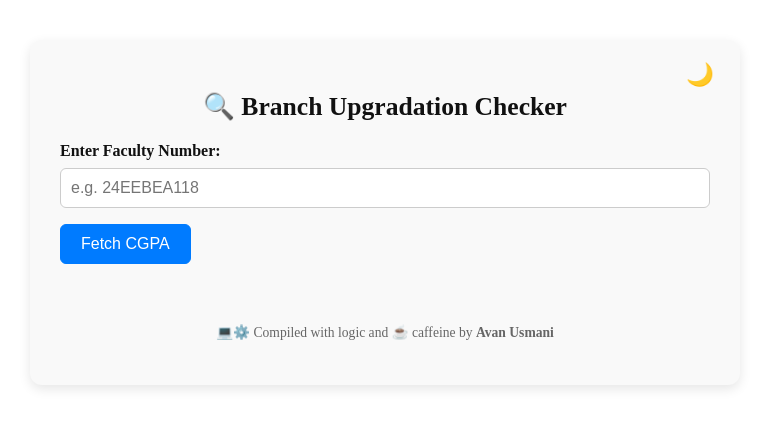
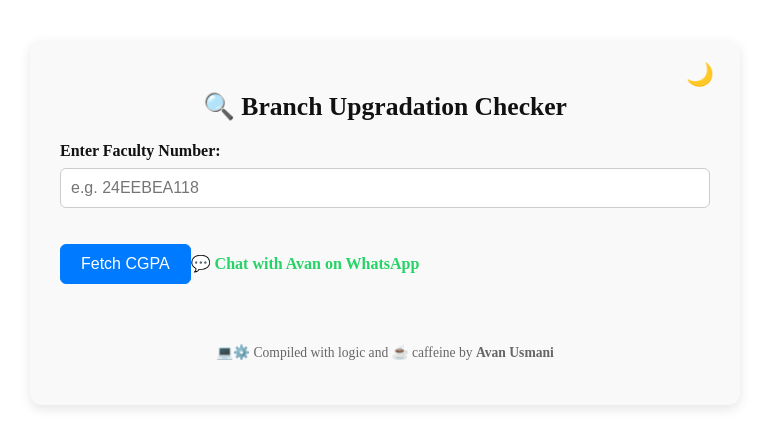
Before and after one commit to ShaikhAyan3053/BanchChange, a React (Create React App) app: page / in a window 1280 px wide. Shown: the top 448 px of the page, without its empty margins (255-1024 px from the left). Built offline with nearby package versions, Linux system fonts and the light colour scheme.

Commit message:
Add files via upload

```diff
--- a/src/App.js
+++ b/src/App.js
@@ -884,7 +884,21 @@ export default function App() {
           {result}
         </div>
       )}
-
+      <a
+        href="https://wa.me/6388359596?text=Hi%20Avan%2C%20I%20have%20a%20question%20regarding%20branch%20upgradation"
+        target="_blank"
+        rel="noopener noreferrer"
+        style={{
+          display: "inline-block",
+          marginTop: "30px",
+          fontSize: "1rem",
+          textDecoration: "none",
+          color: "#25D366",
+          fontWeight: "bold"
+        }}
+      >
+        💬 Chat with Avan on WhatsApp
+      </a>
       <p style={{ marginTop: "40px", fontSize: "0.85rem", color: darkMode ? "#aaa" : "#666", textAlign: "center" }}>
         💻⚙️ Compiled with logic and ☕ caffeine by <strong>Avan Usmani</strong>
       </p>
```
